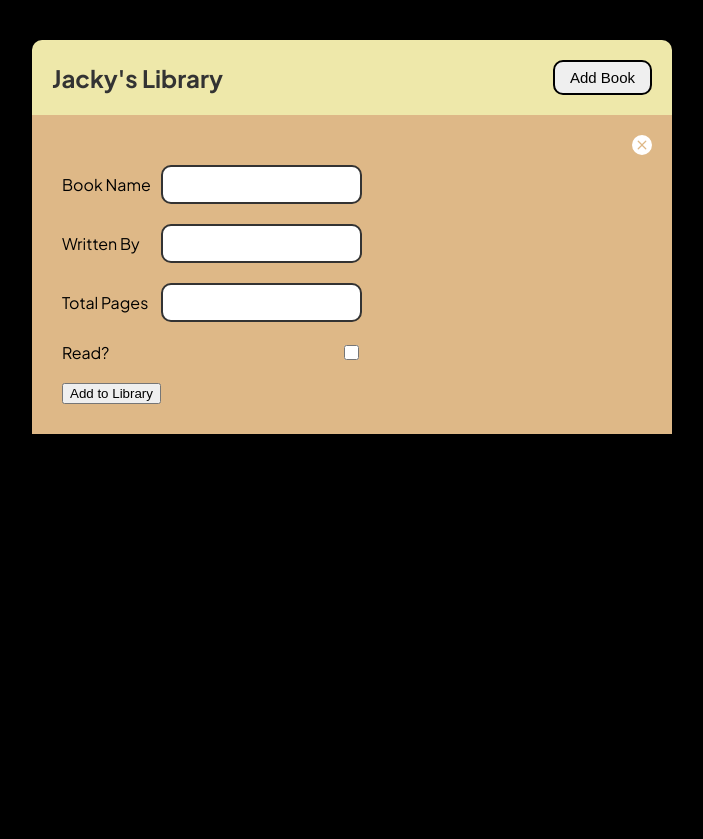
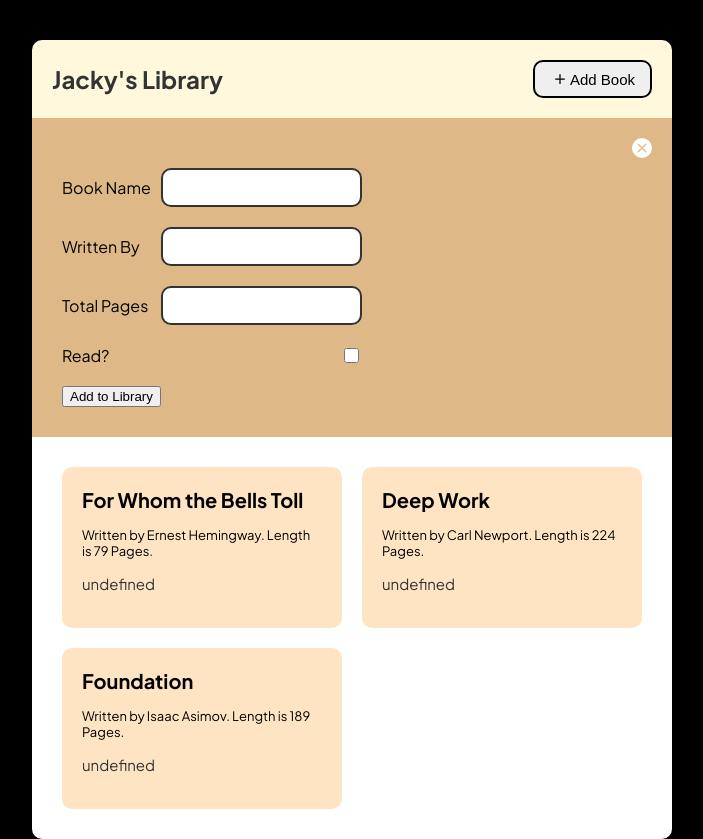
Before and after one commit to jakyastik/library, a plain HTML site: page index.html in a window 1280 px wide. Shown: the whole page, without its empty margins (288-991 px from the left). Before the commit the page ends 800 px from the top, so only its background shows below. Drawn offline with Linux system fonts and the light colour scheme.

Commit message:
added more functionality to code

```diff
--- a/index.html
+++ b/index.html
@@ -15,7 +15,11 @@
 <body>
     <div class="container">
         <h2>Jacky's Library</h2>
-        <button class="addButton" onclick="openForm()">Add Book</button>
+        <button class="addButton" onclick="openForm()"><svg xmlns="http://www.w3.org/2000/svg" width="20" height="20"
+                fill="currentColor" class="bi bi-plus" viewBox="0 0 16 16">
+                <path
+                    d="M8 4a.5.5 0 0 1 .5.5v3h3a.5.5 0 0 1 0 1h-3v3a.5.5 0 0 1-1 0v-3h-3a.5.5 0 0 1 0-1h3v-3A.5.5 0 0 1 8 4" />
+            </svg>Add Book</button>
     </div>
 
     <form onsubmit="return false" class="addForm">
@@ -41,15 +45,18 @@
         </div>
 
         <div class="formElement">
-
             <label for="checkBox">Read?</label>
-            <input class="checkBox" id="checkBox" type="checkbox" name="read" id="">
+            <input class="checkBox" id="checkBox" type="checkbox" name="read">
         </div>
         <div class="formElement">
             <button type="submit" id="submitButton">Add to Library</button>
         </div>
 
     </form>
+
+    <div class="bookList">
+
+    </div>
     <script src="script.js"></script>
 </body>
 
--- a/script.js
+++ b/script.js
@@ -1,4 +1,45 @@
-const myLibrary = [];
+const myLibrary = [
+	{
+		name: "For Whom the Bells Toll",
+		author: "Ernest Hemingway",
+		pages: 79,
+
+		read: true,
+	},
+	{
+		name: "Deep Work",
+		author: "Carl Newport",
+		pages: 224,
+
+		read: true,
+	},
+	{
+		name: "Foundation",
+		author: "Isaac Asimov",
+		pages: 189,
+
+		read: false,
+	},
+];
+
+function displayBooks() {
+	const libraryContainer = document.querySelector(".bookList");
+	libraryContainer.innerHTML = "";
+
+	myLibrary.forEach((book) => {
+		const bookContainer = document.createElement("div");
+		const infoSection = document.createElement("div");
+		bookContainer.setAttribute("class", "bookDiv");
+		bookContainer.innerHTML = book.name;
+		bookContainer.append(infoSection);
+		infoSection.setAttribute("class", "infoSection");
+		infoSection.innerHTML = `Written by ${book.author}. Length is ${book.pages} Pages. <br> <p>${book.note}<p>`;
+
+		libraryContainer.appendChild(bookContainer);
+	});
+}
+
+displayBooks();
 
 class Book {
 	constructor(name, author, pages, read) {
@@ -10,14 +51,23 @@ class Book {
 	}
 }
 
-let addBookToLibrary = document.querySelector("#submitButton");
+let addBookToLibrary = document.getElementById("submitButton");
+
 addBookToLibrary.addEventListener("click", () => {
 	let bookName = document.getElementById("bookName").value;
 	let authorName = document.getElementById("bookAuthor").value;
-	let pages = document.getElementById("totalPages").value;
-	let read = document.getElementById("checkBox").value;
+	let pageCount = document.getElementById("totalPages").value;
+	let readStatus = document.getElementById("checkBox").value;
+	console.log(bookName, authorName, pageCount, readStatus);
 
-	console.log(bookName, authorName, pages, read);
+	const newBook = new Book(
+		(name = bookName),
+		(author = authorName),
+		(pageCount = pageCount),
+		(read = readStatus)
+	);
+
+	myLibrary.push(newBook);
 });
 
 // Show Hide the Add Section //
--- a/style.css
+++ b/style.css
@@ -20,11 +20,13 @@ body {
 	height: auto;
 	justify-content: space-between;
 	align-items: center;
-	background-color: palegoldenrod;
+	background-color: cornsilk;
 }
 
 .container button {
 	font-size: 15px;
+	display: flex;
+	align-items: center;
 	height: fit-content;
 	border-radius: 10px;
 	padding: 7px 15px;
@@ -86,3 +88,34 @@ body {
 .close svg:hover {
 	fill: bisque;
 }
+
+.bookList {
+	background: #fff;
+	border-radius: 0px 0px 10px 10px;
+	width: 600px;
+	height: auto;
+	padding: 20px;
+	display: grid;
+	grid-template-columns: 50% 50%;
+}
+
+.bookDiv {
+	font-weight: bold;
+	font-size: 20px;
+	padding: 20px;
+	background-color: bisque;
+	margin: 10px;
+	border-radius: 10px;
+}
+
+.infoSection {
+	margin-top: 15px;
+	font-size: 13px;
+	font-weight: normal;
+}
+
+.infoSection p {
+	font-size: 15px;
+	font-weight: normal;
+	color: #333;
+}
```
